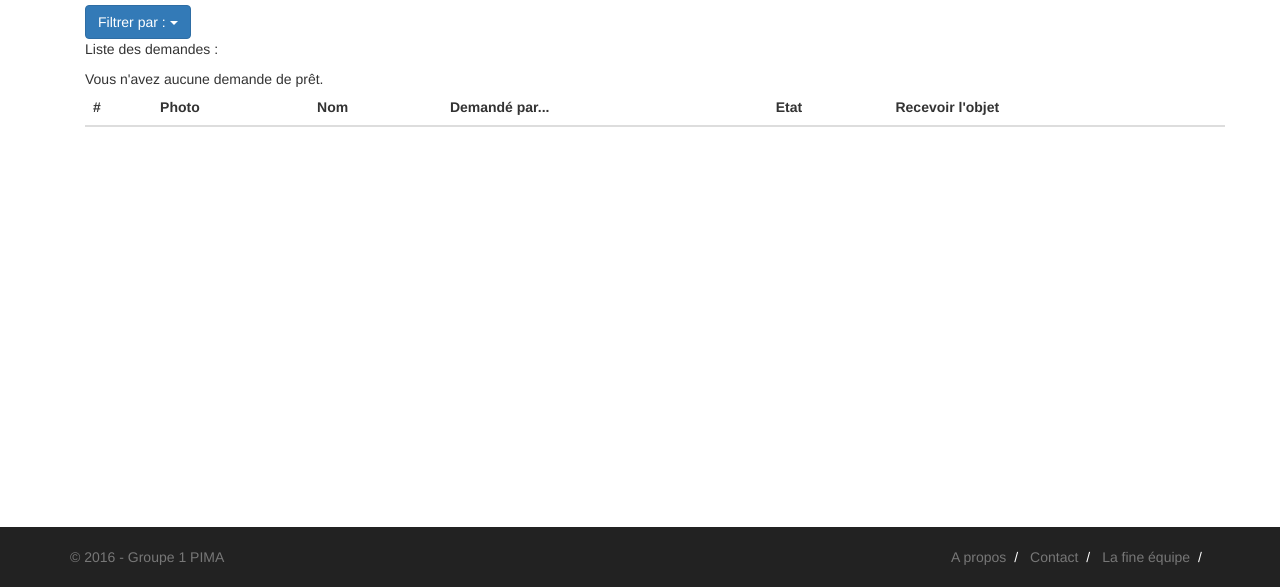
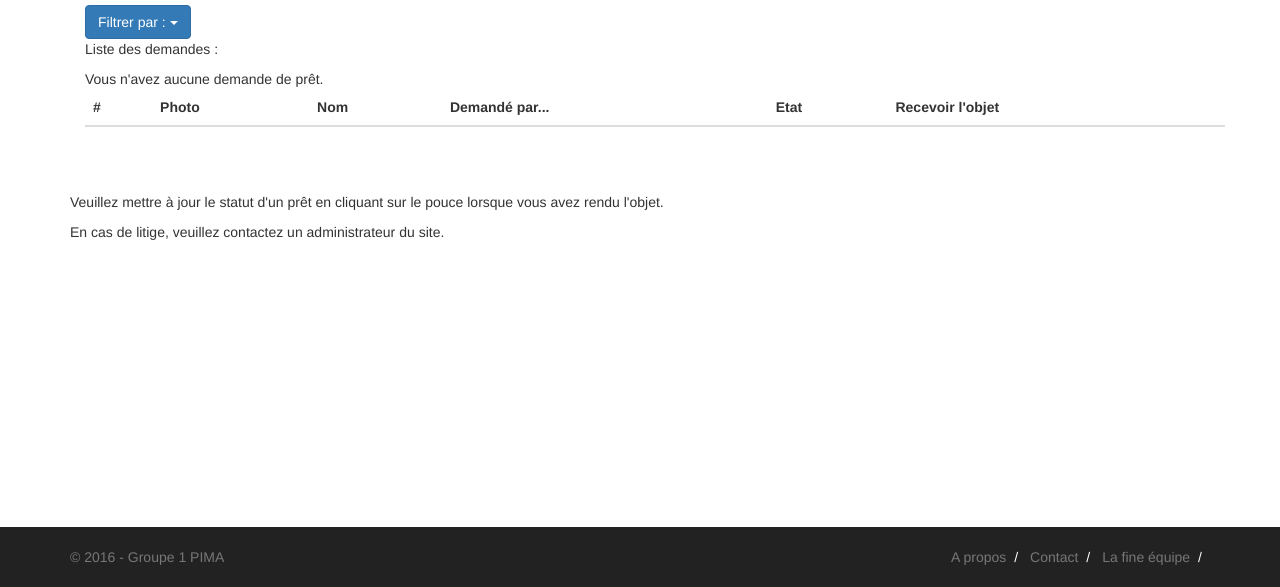
Before and after one commit to jchoquet/crowdlending, a PHP site: page /historique.php in a window 1280 px wide. Shown: the part 213-800 px from the top of the page. Run offline with PHP 8.4, Linux system fonts and the light colour scheme; the visitor is signed in with stand-in values (Sample User, id 1); data that the repository does not hold is empty; some web fonts are replaced.

Commit message:
Ajoute le disclaimer. A tester

```diff
--- a/Views/onglet_emprunts.php
+++ b/Views/onglet_emprunts.php
@@ -162,6 +162,9 @@ include_once __DIR__ . "/affichage_etat.php";
         </div>
     </div>
 </div>
-
+<div class="disclaimer">
+	<p> Veuillez mettre à jour le statut d'un prêt en cliquant sur le pouce lorsque vous avez rendu l'objet.</p>
+	<p> En cas de litige, veuillez contactez un administrateur du site.</p>
+</div>
 </body>
 </html>
--- a/Views/onglet_prets.php
+++ b/Views/onglet_prets.php
@@ -162,5 +162,11 @@ include_once __DIR__ . "/affichage_etat.php";
         </div>
     </div>
 </div>
+
+<div class="disclaimer">
+	<p> Veuillez mettre à jour le statut d'un prêt en cliquant sur le pouce lorsque vous avez rendu l'objet.</p>
+	<p> En cas de litige, veuillez contactez un administrateur du site.</p>
+</div>
+
 </body>
 </html>
```
